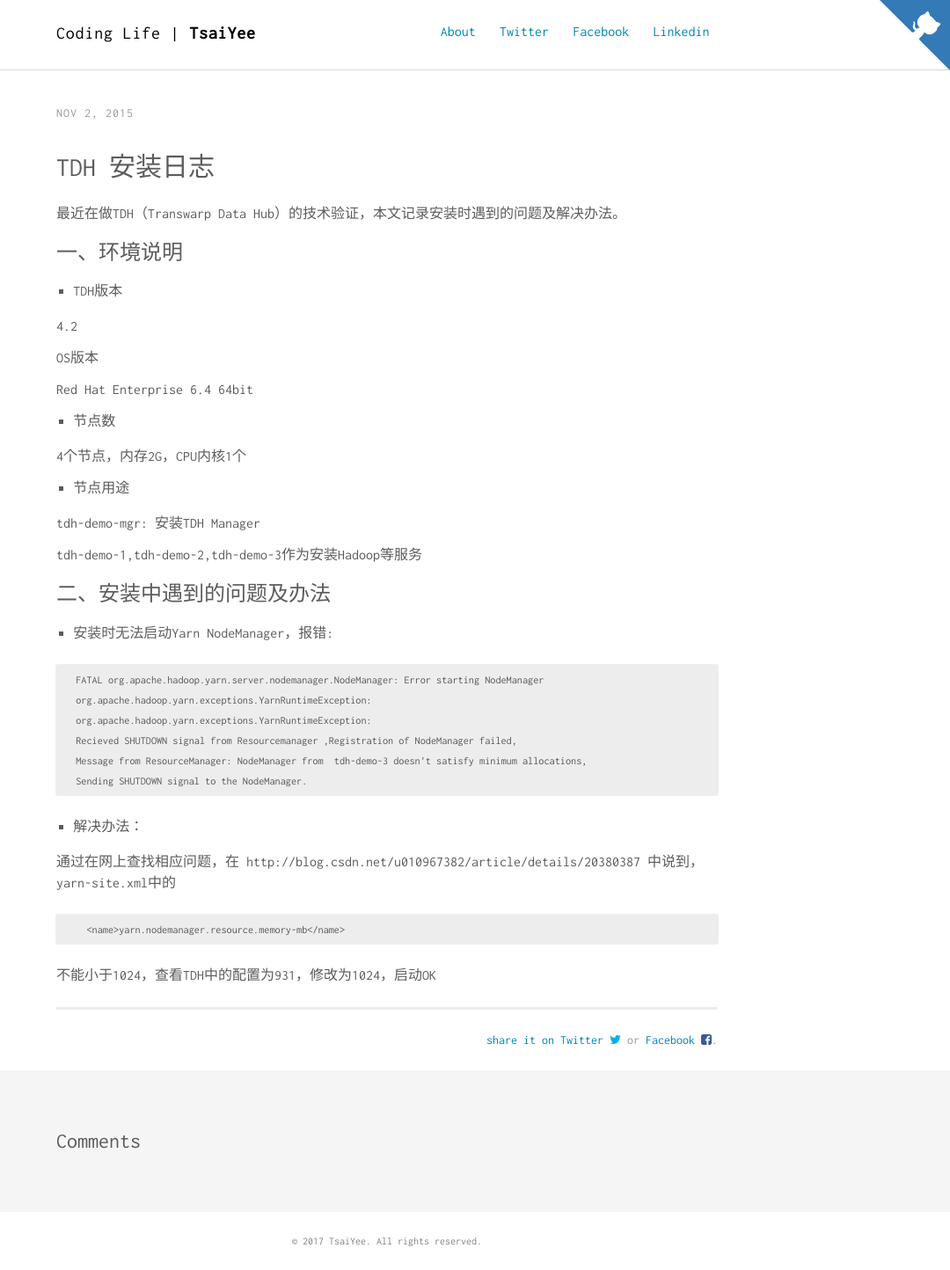
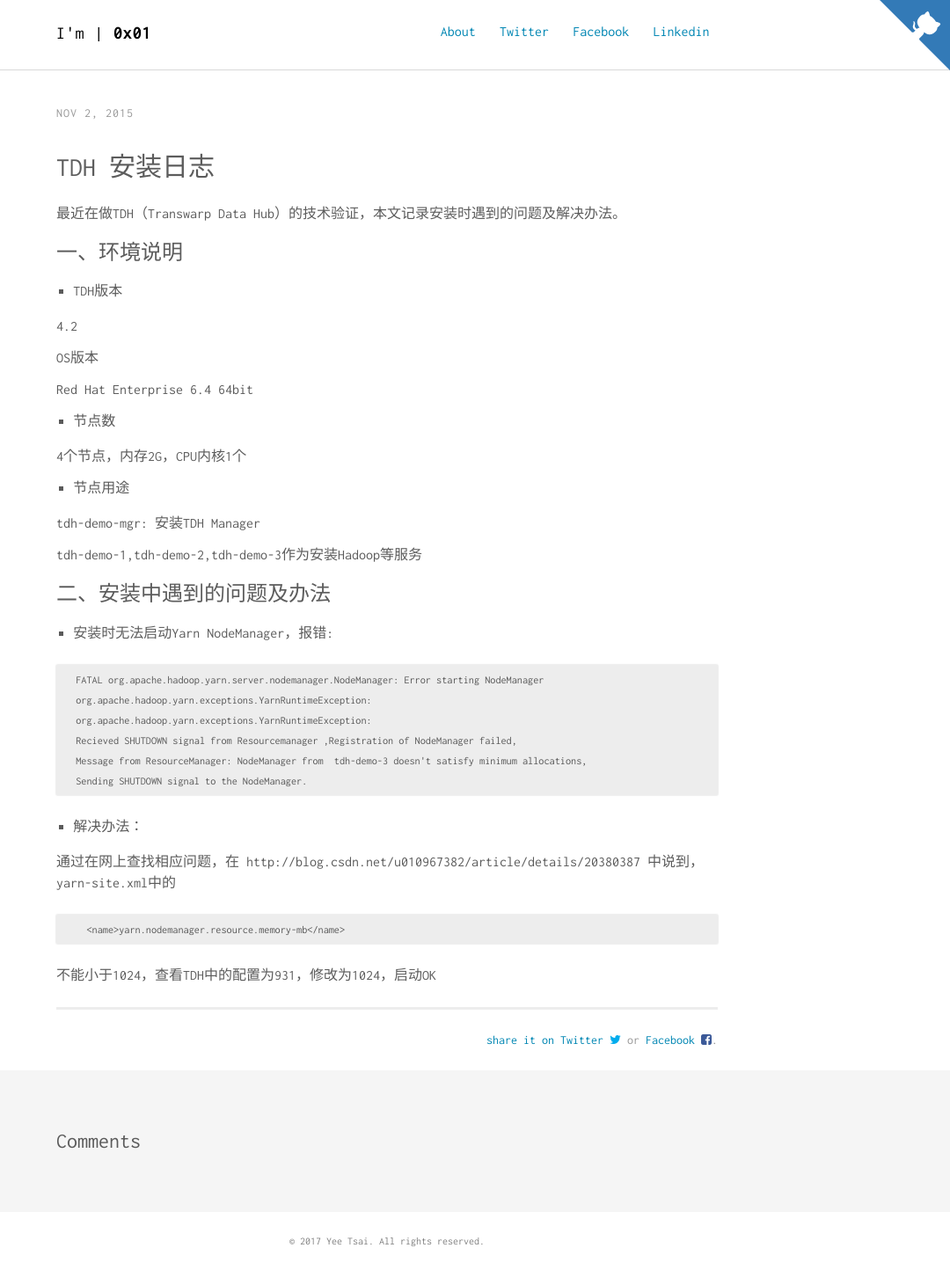
Before and after one commit to TsaiYee/tsaiyee.github.io, a Jekyll site: the page built from _posts/2015-11-02-TDH-Install-Notebook.md, in a window 1280 px wide. Shown: the whole page at 88% size, without its empty margins (200-1280 px from the left). Built offline with Jekyll 4.4.1, drawn with Linux system fonts in a browser that asks for light colours; comment, search, counter and statistics services are not loaded.

Commit message:
修改网站名称等。

```diff
--- a/_config.yml
+++ b/_config.yml
@@ -1,10 +1,10 @@
 
 # SEO settings
-title: "Coding Life"
-title2: "TsaiYee" # default: ""
-description: "Yee's Word for Coding Life"
-keywords: "TsaiYee, Yee, Coding, Program, Life, Finance, Big Data, Machine Learn"
-url: http://tsaiyee.com # site url
+title: "I'm"
+title2: "0x01" # default: ""
+description: "All in One about Programming "
+keywords: "0x01, TsaiYee, Yee, caiyi, 蔡一, Coding, Program, Life, Finance, Big Data, Machine Learn"
+url: http://0x01.im # site url
 baseurl: null # apply repo name if use it under gh-pages branch
 # baseurl: null # apply null if repo name is something like username.github.io
 
@@ -28,13 +28,13 @@ sass:
 
 # Author settings
 author:
-  name     : "TsaiYee"
+  name     : "Yee Tsai"
   job      : "Software Engineer"
   bio      : ""
   thumb    : /images/favicon.png
   email    : yee.tsai@gmail.com
-  url      : http://tsaiyee.com
-  github   : http://github.com/tsaiyee
+  url      : http://0x01.im
+  github   : http://github.com/yeetsai
   twitter  : http://twitter.com/yeesword
   facebook : https://www.facebook.com/yee.tsai.96
   linkedin : http://www.linkedin.com/in/yee-tsai-b29239b
```
